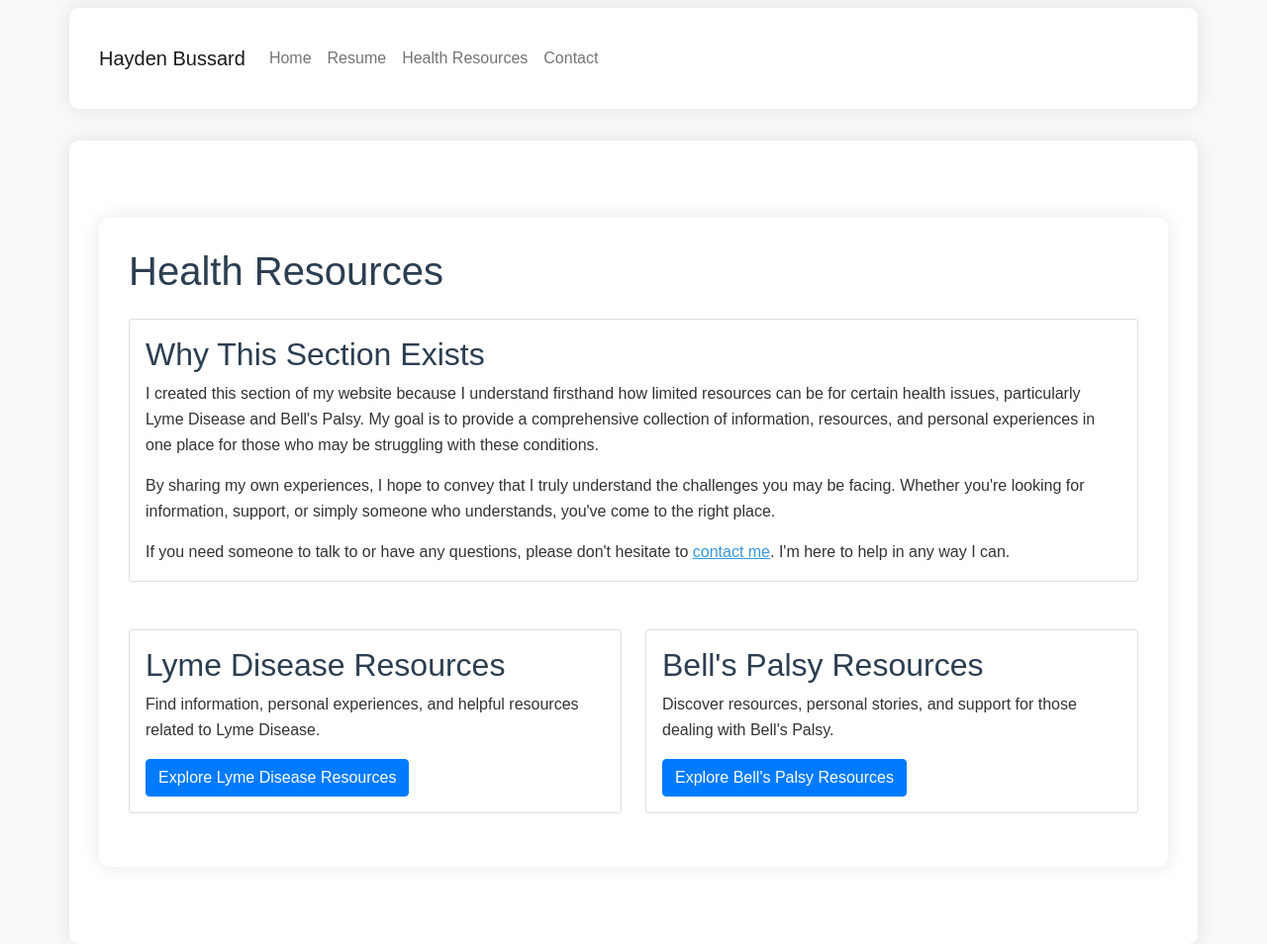
After one commit to HaydenBussard/mywebsite, a Django app: page /health-resources/ in a window 1280 px wide. The commit adds this page. Shown: the whole page at 99% size. Run offline with Django 4.2, Linux system fonts and the light colour scheme; some libraries are stand-ins or nearby versions.

Commit message:
Add intermediate health_resources template before links to lyme_disease and bells_palsy

```diff
--- a/my_website/templates/base.html
+++ b/my_website/templates/base.html
@@ -28,8 +28,8 @@
                 <ul class="navbar-nav">
                     <li class="nav-item"><a class="nav-link" href="{% url 'home' %}">Home</a></li>
                     <li class="nav-item"><a class="nav-link" href="{% url 'about' %}">Resume</a></li>
-                    <li class="nav-item"><a class="nav-link" href="{% url 'lyme_disease' %}">Lyme Disease</a></li>
-                    <li class="nav-item"><a class="nav-link" href="{% url 'bells_palsy' %}">Bell's Palsy</a></li>
+                    <li class="nav-item"><a class="nav-link" href="{% url 'health_resources' %}">Health Resources</a></li>
+                    <!-- <li class="nav-item"><a class="nav-link" href="{% url 'bells_palsy' %}">Bell's Palsy</a></li> -->
                     <li class="nav-item"><a class="nav-link" href="{% url 'contact' %}">Contact</a>
                     <!-- <li class="nav-item"><a class="nav-link" href="{% url 'skills' %}">Skills</a></li>
                     <li class="nav-item"><a class="nav-link" href="{% url 'projects' %}">Projects</a></li> -->
--- /dev/null
+++ b/my_website/templates/health_resources.html
@@ -0,0 +1,46 @@
+{% extends 'base.html' %}
+{% load static %}
+
+{% block title %}Health Resources - Hayden Bussard{% endblock %}
+
+{% block content %}
+<div class="container my-5">
+    <h1 class="mb-4">Health Resources</h1>
+
+    <div class="card mb-5">
+        <div class="card-body">
+            <h2 class="card-title">Why This Section Exists</h2>
+            <p class="card-text">
+                I created this section of my website because I understand firsthand how limited resources can be for certain health issues, particularly Lyme Disease and Bell's Palsy. My goal is to provide a comprehensive collection of information, resources, and personal experiences in one place for those who may be struggling with these conditions.
+            </p>
+            <p class="card-text">
+                By sharing my own experiences, I hope to convey that I truly understand the challenges you may be facing. Whether you're looking for information, support, or simply someone who understands, you've come to the right place.
+            </p>
+            <p class="card-text">
+                If you need someone to talk to or have any questions, please don't hesitate to <a href="{% url 'contact' %}">contact me</a>. I'm here to help in any way I can.
+            </p>
+        </div>
+    </div>
+
+    <div class="row">
+        <div class="col-md-6 mb-4">
+            <div class="card h-100">
+                <div class="card-body">
+                    <h2 class="card-title">Lyme Disease Resources</h2>
+                    <p class="card-text">Find information, personal experiences, and helpful resources related to Lyme Disease.</p>
+                    <a href="{% url 'lyme_disease' %}" class="btn btn-primary">Explore Lyme Disease Resources</a>
+                </div>
+            </div>
+        </div>
+        <div class="col-md-6 mb-4">
+            <div class="card h-100">
+                <div class="card-body">
+                    <h2 class="card-title">Bell's Palsy Resources</h2>
+                    <p class="card-text">Discover resources, personal stories, and support for those dealing with Bell's Palsy.</p>
+                    <a href="{% url 'bells_palsy' %}" class="btn btn-primary">Explore Bell's Palsy Resources</a>
+                </div>
+            </div>
+        </div>
+    </div>
+</div>
+{% endblock %}
--- a/my_website/urls.py
+++ b/my_website/urls.py
@@ -27,5 +27,6 @@ urlpatterns = [
     path('skills/', views.skills, name='skills'),
     path('projects/', views.projects, name='projects'),
     path('contact/', views.contact, name='contact'),
-    path('site-info/', views.website_info, name='website_info')
+    path('site-info/', views.website_info, name='website_info'),
+    path('health-resources/', views.health_resources, name='health_resources'),
 ]
--- a/my_website/views.py
+++ b/my_website/views.py
@@ -23,3 +23,6 @@ def bells_palsy(request):
 
 def website_info(request):
     return render(request, 'website_info.html')
+
+def health_resources(request):
+    return render(request, 'health_resources.html')
```
Also changed, not shown: my_website/templates/home.html (+2 -5 lines).
